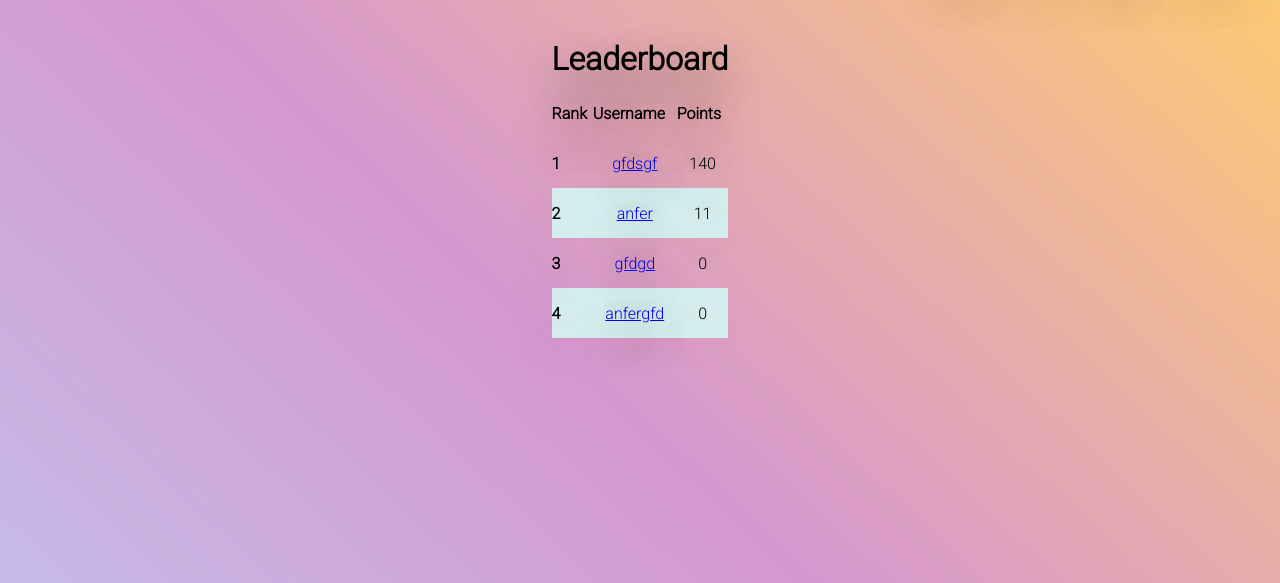
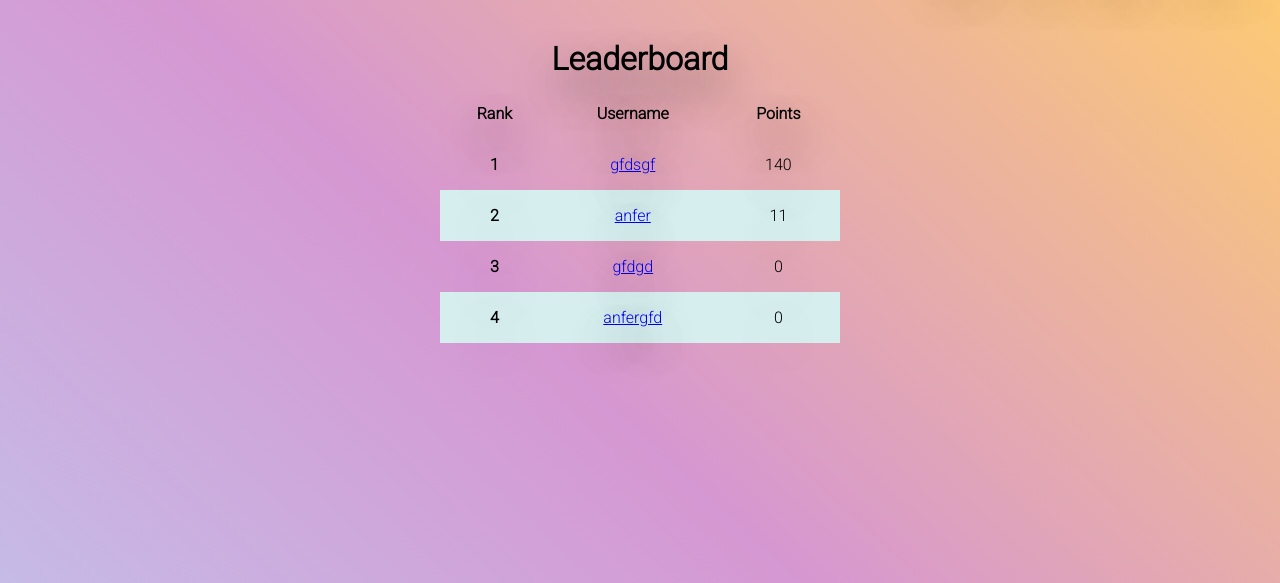
Before and after one commit to juhum/QuizApp, a Flask app: page /leaderboard in a window 1280 px wide. Shown: the part 56-639 px from the top of the page. Run offline with Flask 3, Linux system fonts and the light colour scheme; a user stored in the database is signed in; data comes from the database, SQL or seed files in the repository; parts of the project's set-up code (start-up, migrations or seed data) failed here and were passed over.

Commit message:
leaderboard page update

```diff
--- a/website/static/css/leaderboardstyle.css
+++ b/website/static/css/leaderboardstyle.css
@@ -34,9 +34,6 @@ th {
     text-align: left;
 }
 
-tr:hover {
-    background-color: #F5F5F5;
-}
 table {
     border-collapse: separate;
     border-spacing: 0;
@@ -47,3 +44,19 @@ table {
 tr{
     height: 50px;
 }
+
+td, th {
+    padding: 1rem;
+    text-align: center;
+}
+
+table {
+    margin: auto;
+}
+
+
+@media (min-width: 600px) {
+    table {
+        width: 25rem;
+    }
+}
```
